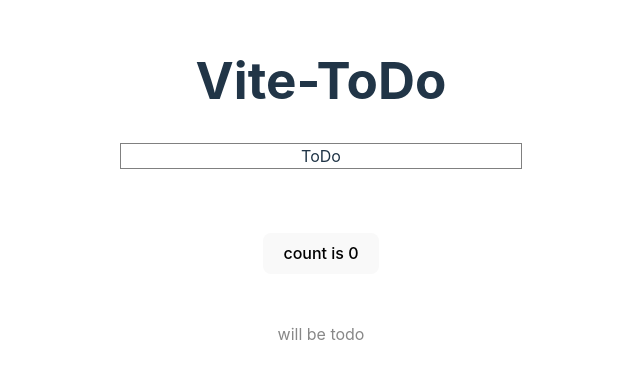
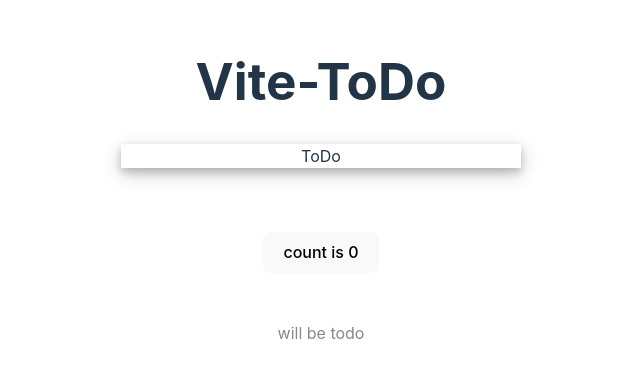
Before and after one commit to danielu96/Vite-React-ToDo, a React (Vite) app: page / in a window 1280 px wide. Shown: the part 210-588 px from the top of the page, without its empty margins (319-959 px from the left). Built offline with nearby package versions, Linux system fonts and the light colour scheme.

Commit message:
box-shadow added

```diff
--- a/src/App.css
+++ b/src/App.css
@@ -42,10 +42,11 @@
 }
 .container{
   position: relative;
-  border: 1px solid gray;
-  box-shadow: #888 5px;
+  /* border: 1px solid gray; */
+  /* box-shadow: gray 2px 2px; */
+  box-shadow: 0 4px 8px 0 rgba(0, 0, 0, 0.2), 0 6px 20px 0 rgba(0, 0, 0, 0.19);
   width: 400px;
-  height: auto;
+  height: fit-content;
   margin: 1rem auto 2rem auto;
 
 }
```
